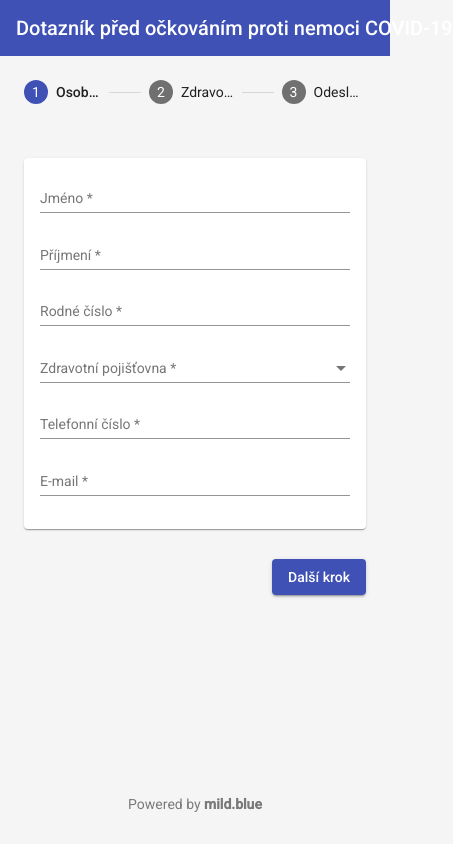
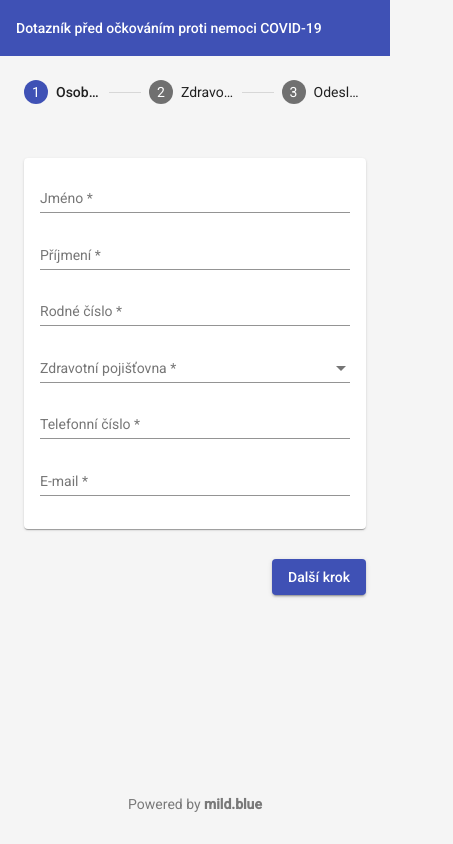
Before and after one commit to mild-blue/covid-vaxx, an Angular app in the folder frontend/: page / in a window 390 px wide. Shown: the whole page, 453 px wide, since content can reach past the window. Built offline with nearby package versions, Linux system fonts and the light colour scheme.

Commit message:
mobile styles

```diff
--- a/frontend/src/app/app.component.html
+++ b/frontend/src/app/app.component.html
@@ -1,5 +1,5 @@
 <mat-toolbar color="primary">
-  Dotazník před očkováním proti nemoci COVID-19
+  <span>Dotazník před očkováním proti nemoci COVID-19</span>
 </mat-toolbar>
 
 <main>
--- a/frontend/src/app/app.component.scss
+++ b/frontend/src/app/app.component.scss
@@ -15,6 +15,15 @@
   align-items: center;
   justify-content: space-between;
   padding: 10px 0;
+
+  @media (max-width: 600px) {
+    flex-direction: column;
+    align-items: flex-start;
+
+    > *:last-child {
+      margin-top: 10px;
+    }
+  }
 }
 
 .nav-buttons {
@@ -39,6 +48,18 @@ footer {
 
 main {
   flex: 1;
+}
+
+mat-toolbar {
+  span {
+    max-width: 100%;
+    overflow: hidden;
+    text-overflow: ellipsis;
+    white-space: normal;
+    @media (max-width: 600px) {
+      font-size: 14px;
+    }
+  }
 }
 
 mat-horizontal-stepper {
@@ -83,9 +104,24 @@ mat-card {
   margin-left: -20px;
   margin-right: -20px;
 
+  @media (max-width: 600px) {
+    flex-direction: column;
+    align-items: flex-start;
+    margin: 0;
+  }
+
   mat-card {
     flex: 1;
     margin: 0 20px;
+
+    @media (max-width: 600px) {
+      width: 100%;
+      margin: 0;
+
+      &:last-child {
+        margin-top: 20px;
+      }
+    }
   }
 }
 
@@ -97,6 +133,14 @@ mat-card {
 
   mat-checkbox + mat-checkbox {
     margin-top: 10px;
+  }
+
+  ::ng-deep .mat-checkbox-layout {
+    white-space: normal;
+  }
+
+  @media (max-width: 600px) {
+    align-items: flex-start;
   }
 }
 
```
